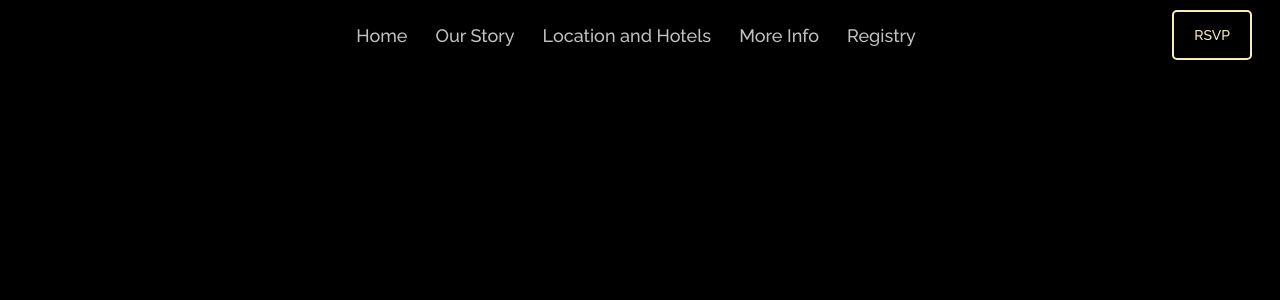
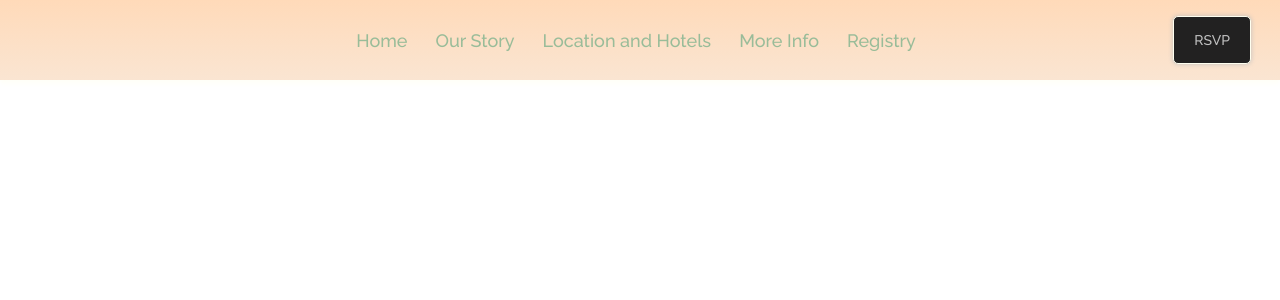
Before and after one commit to ajtravis/Sample_Wedding, a React (Create React App) app in the folder react-app/: page / in a window 1280 px wide. Shown: the top 300 px of the page. Built offline with nearby package versions, Linux system fonts and the light colour scheme; no server answers; a web font is replaced by a local one.

Commit message:
styling fixes

```diff
--- a/react-app/src/components/HomePage/home.css
+++ b/react-app/src/components/HomePage/home.css
@@ -1,10 +1,11 @@
 .background-img{
    max-width: 100%;
-   opacity: 0.75;
-
+   opacity: 0.9;
+   object-fit: contain;
 }
 
 #page-container{
     position: absolute;
     top: 0px;
+    padding-top: 10vh;
 }
--- a/react-app/src/components/LocationPage/LocationPage.css
+++ b/react-app/src/components/LocationPage/LocationPage.css
@@ -2,3 +2,12 @@
     width: 400px;
     height: 400px;
 }
+
+#map-page {
+    background-color: #fce4ec;
+    min-height: 100vh;
+}
+
+#all-content{
+
+}
--- a/react-app/src/components/LocationPage/index.js
+++ b/react-app/src/components/LocationPage/index.js
@@ -9,6 +9,7 @@ function LocationPage() {
 	}
 
 	return (
+		<div id="map-page">
 		<div id='map'>
 			<GoogleMapReact
 				bootstrapURLKeys={{
@@ -22,6 +23,7 @@ function LocationPage() {
 			>
 			</GoogleMapReact>
 		</div>
+		</div>
 	);
 }
 
--- a/react-app/src/components/Navigation/Navigation.css
+++ b/react-app/src/components/Navigation/Navigation.css
@@ -9,19 +9,21 @@
 #nav-menu {
 display: flex;
 width:100%;
-height:5em;
+height:10vh;
+min-height:50px;
 font-size: 14px;
 font-family: "raleway";
 z-index: 100;
 position: fixed;
-/* background: linear-gradient(#bdc3c7, #2c3e50); */
-
+/* background-color: #ffdab9; */
+background: linear-gradient(#ffdab9, #fae5d2);
+box-shadow: 0px 3px 5px rgba(255, 255, 240, 0.6);
 
 }
 
 a{
   text-decoration: none;
-  color: #c0c0c0;
+  color: #99bc99;
   cursor: pointer;
   font-size: 18px;
 }
@@ -49,19 +51,22 @@ a:hover{
 }
 
 .rsvp{
-  border: 2px solid #F8ECBD;
-  background-color: black;
+  border: 1px solid ivory;
+  background-color: rgb(34, 33, 33);
   padding: 15px 20px 15px 20px;
   border-radius: 5px;
-  color: #F8ECBD
+  box-shadow: 0px 0px 5px;
+  color: #c0c0c0;
+  box-sizing: border-box;
 }
 
 .rsvp:hover {
   font-weight: bold;
   cursor: pointer;
-  box-shadow: 0px 0px 5px ;
-  background-color: #F8ECBD;
+  box-shadow: 0px 0px 10px ;
+  background-color: white;
   color:black;
+  border-color: rgba(0, 0, 0, 0.5);
 }
 
 span{
@@ -69,5 +74,5 @@ span{
 }
 
 #all-content{
- padding-top: 5em;
+ padding-top: 10vh;
 }
--- a/react-app/src/index.css
+++ b/react-app/src/index.css
@@ -1,6 +1,4 @@
 /* TODO Add site wide styles */
 #root {
-    background-color:  #000;
     height: 100%;
-    min-height: 100vh;
 }
```
